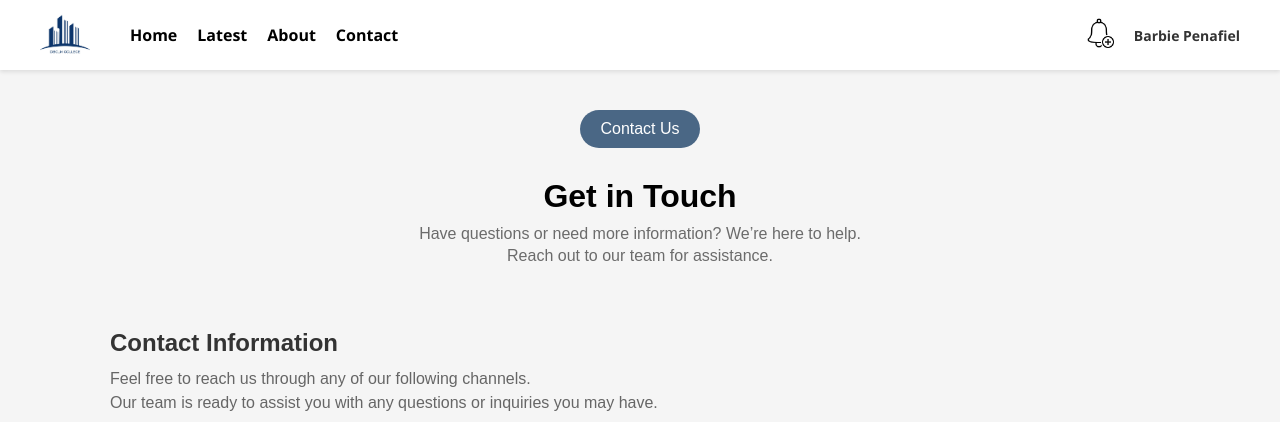
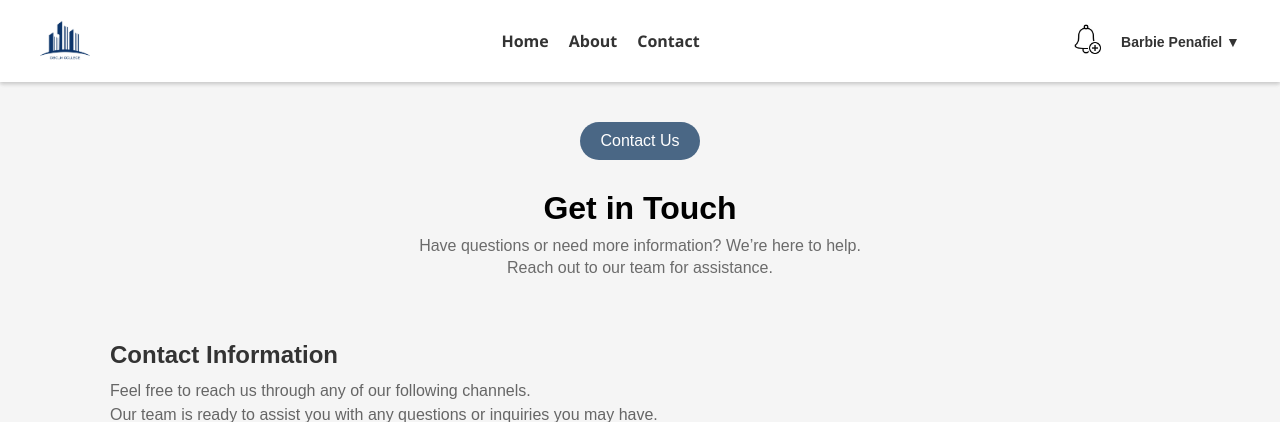
Before and after one commit to barbiepenafiel17/School_Publisher, a PHP site: page /contactus.php in a window 1280 px wide. Shown: the top 422 px of the page. Run offline with PHP 8.4, Linux system fonts and the light colour scheme; a user stored in the database is signed in; data comes from the database, SQL or seed files in the repository.

Commit message:
update contact us

```diff
--- a/components/header.php
+++ b/components/header.php
@@ -18,7 +18,7 @@ $unreadNotifications = $unreadNotifications ?? [];
   </div>
   <nav class="nav-links">
     <a href="newsfeed.php">Home</a>
-    <a href="#">Latest</a>
+    <!-- <a href="#">Latest</a> -->
     <a href="aboutus.php">About</a>
     <a href="contactus.php">Contact</a>
   </nav>
@@ -52,7 +52,7 @@ $unreadNotifications = $unreadNotifications ?? [];
         <?php echo htmlspecialchars($full_name ?? ''); ?> &#x25BC;
       </button>
       <div id="user-menu" class="dropdown-content">
-        <a href="profile.php">Profile</a>
+        <!-- <a href="profile.php">Profile</a> -->
         <a href="logout.php">Logout</a>
       </div>
     </div>
--- a/components/sidebar.php
+++ b/components/sidebar.php
@@ -26,11 +26,11 @@
   <ul class="checkbox-list">
     <li><input type="checkbox" class="institute-filter" value="All" checked> All Institutes</li>
     <li><input type="checkbox" class="institute-filter" value="IC"> Institute of Computing</li>
-    <li><input type="checkbox" class="institute-filter" value="ITed"> Institute of Leadership Entrepreneurship, and Good
+    <li><input type="checkbox" class="institute-filter" value="ILLEG"> Institute of Leadership Entrepreneurship, and Good
       Governance</li>
-    <li><input type="checkbox" class="institute-filter" value="Institute of Teacher Education"> Institute of Teacher
+    <li><input type="checkbox" class="institute-filter" value="ITed"> Institute of Teacher
       Education</li>
-    <li><input type="checkbox" class="institute-filter" value="Institute of Aquatic and Applied Sciences"> Institute of
+    <li><input type="checkbox" class="institute-filter" value="IAAS"> Institute of
       Aquatic and Applied Sciences</li>
   </ul>
 </div>
--- a/contactus.css
+++ b/contactus.css
@@ -1,3 +1,5 @@
+@import url('global.css');
+
 * {
   box-sizing: border-box;
   margin: 0;
@@ -9,63 +11,7 @@ body {
   background: #f5f5f5;
 }
 
-.navbar {
-  display: flex;
-  align-items: center;
-  flex-wrap: wrap;
-  padding: 10px 40px;
-  background-color: white;
-  box-shadow: 0 2px 4px rgba(0,0,0,0.1);
-}
 
-.logo {
-  display: flex;
-  align-items: center;
-  gap: 10px;
-}
-
-.logo img {
-  height: 50px;
-}
-
-.logo span {
-  font-weight: bold;
-  font-size: 14px;
-  color: #001F4D;
-}
-
-.nav-links {
-  display: flex;
-  gap: 20px;
-  margin-left: 40px;
-  flex-wrap: wrap;
-}
-
-.nav-links a,
-.navbar-right a {
-  text-decoration: none;
-  color: black;
-  font-weight: bold;
-}
-
-.navbar-right {
-  display: flex;
-  margin-left: auto;
-  gap: 10px;
-  align-items: center;
-}
-
-.icon-bell {
-  width: 30px;
-  height: 30px;
-}
-
-.user-label {
-  font-weight: bold;
-  font-size: 14px;
-  color: #333;
-  margin-left: 20px;
-}
 
 .site-footer {
   background-color: #05055c;
--- a/contactus.php
+++ b/contactus.php
@@ -56,78 +56,12 @@ $articles = $articleStmt->fetchAll(PDO::FETCH_ASSOC);
 </head>
 <body>
 
-<header class="navbar">
-    <div class="logo">
-        <img src="FinalLogo.jpg" alt="DBCLM Logo">
-    </div>
-    <nav class="nav-links">
-        <a href="newsfeed.php">Home</a>
-        <a href="#">Latest</a>
-        <a href="aboutus.php">About</a>
-        <a href="contactus.php">Contact</a>
-    </nav>
-    <div class="navbar-right">
-<?php
-// ✅ Start session only if it's not already started
-if (session_status() === PHP_SESSION_NONE) {
-    session_start();
-}
-
-if (!isset($_SESSION['user_id'])) {
-    header("Location: login.php");
-    exit();
-}
-
-$user_id = $_SESSION['user_id'];
-
-$conn = new mysqli("localhost", "root", "", "dbclm_college");
-if ($conn->connect_error) {
-    die("Connection failed: " . $conn->connect_error);
-}
-
-// Fetch unread notifications
-// Fetch only the latest unread notification
-$notifQuery = "SELECT * FROM notifications WHERE user_id = ? AND is_read = 0 ORDER BY created_at DESC LIMIT 1";
-$notifStmt = $conn->prepare($notifQuery);
-$notifStmt->bind_param("i", $user_id);
-$notifStmt->execute();
-$notifResult = $notifStmt->get_result();
-$notifCount = $notifResult->num_rows;
-$profile_picture = !empty($profile_picture) ? '' . htmlspecialchars($profile_picture) : 'default-profile.png';
-?>
-
-<div class="notification-wrapper" style="position: relative;">
-    <img src="bell.jpg" alt="Notifications" class="icon-bell" id="notif-bell" style="cursor:pointer;">
-
-    <?php if ($notifCount > 0): ?>
-    <span class="notif-badge"> <?php echo $notifCount; ?> </span>
-<?php endif; ?>
-
-<div class="notif-dropdown" id="notif-dropdown" style="display:none;">
-    <?php
-    if ($notifCount > 0) {
-        foreach ($unreadNotifications as $notif) {
-            echo '<div class="notif-item">' .
-                    htmlspecialchars($notif['message']) .
-                    '<br><small>' . date('M d, Y H:i', strtotime($notif['created_at'])) . '</small>' .
-                 '</div>';
-        }
-    } else {
-        echo '<div class="notif-item">No new notifications</div>';
-    }
-    ?>
-</div>
-
-    </div>
-</div>
-<?php $notifStmt->close(); ?>
-
-        <span class="user-label"><?php echo htmlspecialchars($full_name); ?></span>
-    </div>
-</header>
+<header class="header">
+            <?php require_once 'components/header.php'; ?>
+        </header>
 
   <div class="contact-section">
-    <a href="contact_form.php" class="contact-button">Contact Us</a>
+    <a href="contactus.php" class="contact-button">Contact Us</a>
     <h1 class="contact-title">Get in Touch</h1>
     <p class="contact-subtext">Have questions or need more information? We’re here to help.</p>
     <p class="contact-subtext">Reach out to our team for assistance.</p>
--- a/delete_article.php
+++ b/delete_article.php
@@ -21,7 +21,7 @@ try {
 
     if ($stmt->rowCount() > 0) {
         $article = $stmt->fetch(PDO::FETCH_ASSOC);
-        if ($article['user_id'] === $user_id || $user_role === 'admin') {
+        if ($article['user_id'] == $user_id || $user_role == 'admin') {
             // Soft delete: set status to 'DELETED'
             $update_stmt = $pdo->prepare("UPDATE articles SET status = 'DELETED' WHERE id = ?");
             $update_stmt->execute([$article_id]);
```
Also changed, not shown: aboutus.php (+43 -1 lines), newsfeed.php (+14 -7 lines), uploads/img_68189b3e0c4a04.45270634.png (added), uploads/profile_pictures/marj.jpg, uploads/profile_pictures/meg.jpg (added).
